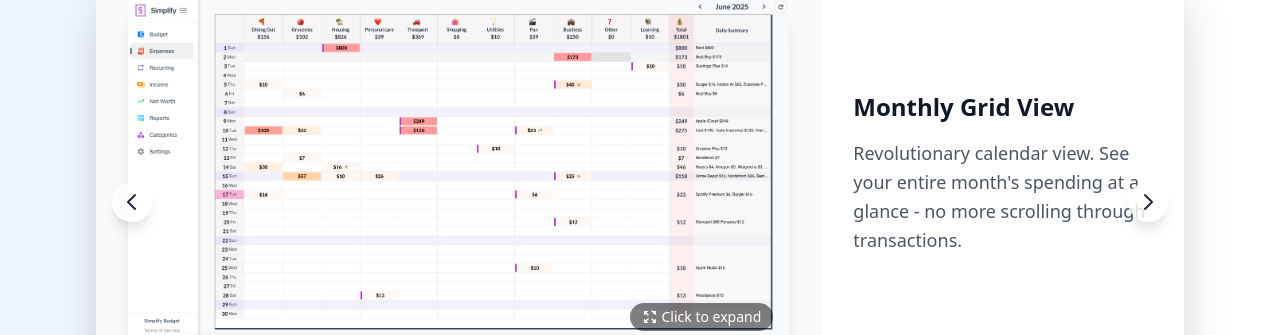
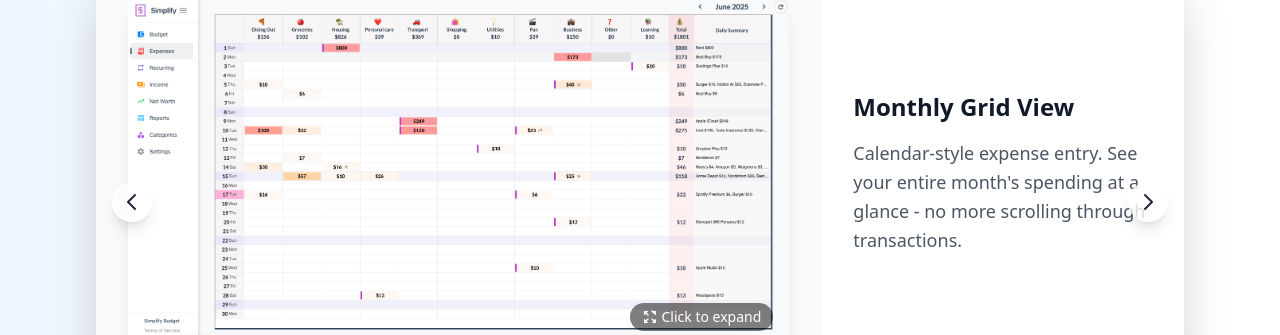
Before and after one commit to serdarsalim/personalfinance, a Next.js app: page / in a window 1280 px wide. Shown: the part 1739-2074 px from the top of the page. Built offline with nearby package versions, Linux system fonts and the light colour scheme.

Commit message:
updated the carousell wording

```diff
--- a/src/app/components/sections/FeatureCarousel.tsx
+++ b/src/app/components/sections/FeatureCarousel.tsx
@@ -14,7 +14,7 @@ export default function FeatureCarousel() {
   const slides = [
     {
       title: "Monthly Grid View",
-      description: "Revolutionary calendar view. See your entire month's spending at a glance - no more scrolling through transactions.",
+      description: "Calendar-style expense entry. See your entire month's spending at a glance - no more scrolling through transactions.",
       image: "/app-screenshots/2monthlygrid.png"
     },
     {
@@ -24,12 +24,12 @@ export default function FeatureCarousel() {
     },
     {
       title: "Recurring Expenses",
-      description: "Never miss a payment. Track all subscriptions and fixed expenses with automatic monthly reminders.",
+      description: "Set once, tracks automatically. All subscriptions and fixed expenses appear every month without manual entry.",
       image: "/app-screenshots/3recurring.png"
     },
     {
       title: "Income Tracker",
-      description: "Multiple income streams in one place. Track salary, investments, and side hustles effortlessly.",
+      description: "Track every dollar coming in. Salary, freelance work, investments, side hustles - see your complete income picture.",
       image: "/app-screenshots/4incometab.png"
     },
     {
```
